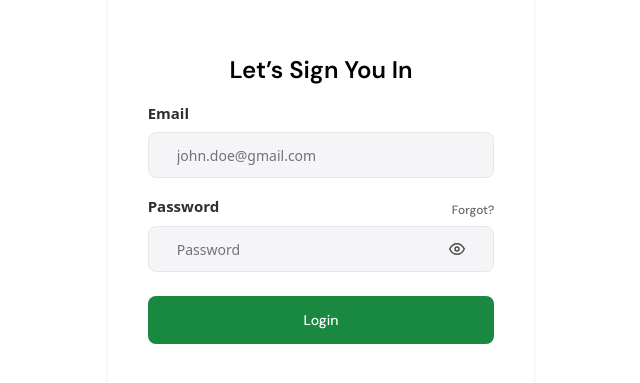
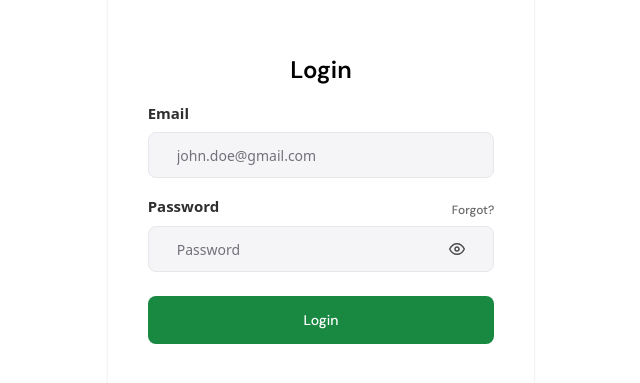
Before and after one commit to chionye/transformers-admin, a React (Vite) app: page / in a window 1280 px wide. Shown: the part 201-584 px from the top of the page, without its empty margins (319-959 px from the left). Built offline with nearby package versions, Linux system fonts and the light colour scheme; what @tanstack/query-async-storage-persister would draw is missing.

Commit message:
Refactor Login component: update header text and standardize string quotes

```diff
--- a/src/pages/auth/Login.tsx
+++ b/src/pages/auth/Login.tsx
@@ -30,7 +30,7 @@ const Login = () => {
         <form onSubmit={form.handleSubmit(onSubmit)}>
           <div className='w-full flex gap-2 flex-col p-5'>
             <p className='text-center font-dm-sans text-2xl font-semibold text-black'>
-              Let’s Sign You In
+              Login
             </p>
             <FormField
               control={form.control}
@@ -52,7 +52,7 @@ const Login = () => {
                   placeholder='Password'
                   label='Password'
                   type='password'
-                  forgotLink="/auth/forgot-password"
+                  forgotLink='/auth/forgot-password'
                   isHiddenInput
                   {...field}
                 />
```
